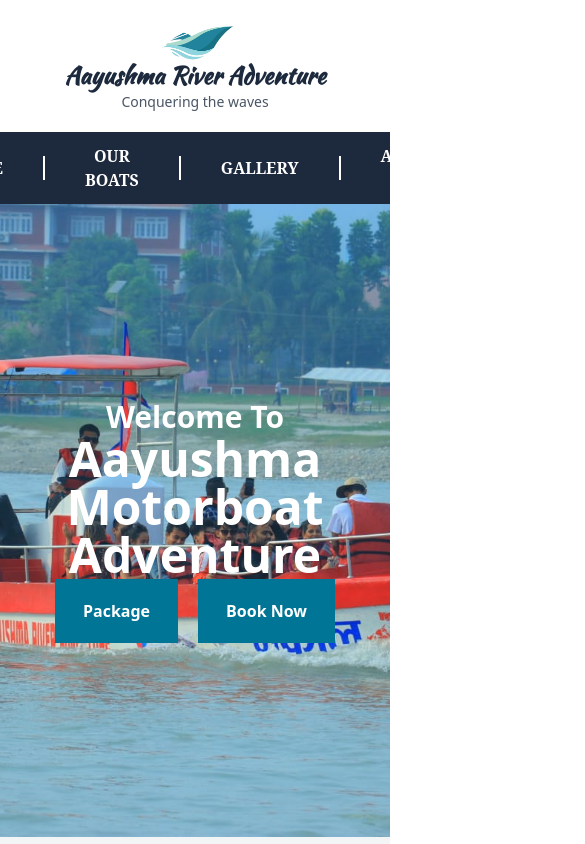
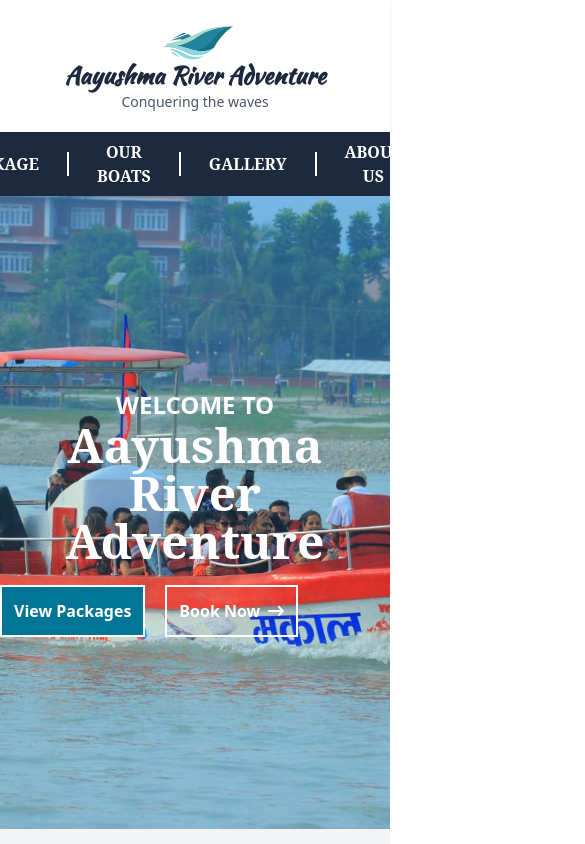
Before and after one commit to ashish10adhikari/Motorboat-website, a React (Vite) app in the folder Frontend/: page / in a window 390 px wide. Shown: the top 844 px of the page, 585 px wide, since content can reach past the window. Built offline with nearby package versions, Linux system fonts and the light colour scheme; no server answers.

Commit message:
ui changes

```diff
--- a/Frontend/package.json
+++ b/Frontend/package.json
@@ -22,6 +22,7 @@
     "react-icons": "^5.5.0",
     "react-router-dom": "^7.1.5",
     "react-spring-3d-carousel": "^1.3.4",
+    "swiper": "^11.2.8",
     "tailwindcss": "^4.0.3",
     "uuid": "^11.1.0"
   },
--- a/Frontend/src/Component/Hero.jsx
+++ b/Frontend/src/Component/Hero.jsx
@@ -1,19 +1,26 @@
-import React from 'react'
-import hero from '../assets/bg.jpg';
+import React from "react";
+import hero from "../assets/bg.jpg";
+import { FaArrowRightLong } from "react-icons/fa6";
 const Hero = () => {
   return (
-    <div style={{backgroundImage: `url(${hero})`}} className="bg-cover bg-center h-[75vh] flex items-center justify-center text-white font-bold">
-      <div className='text-center'>
-        <h2 className='text-3xl'>Welcome To</h2>
-        <h1 className='text-5xl'>Aayushma Motorboat Adventure</h1>
-        <div className='gap-5 flex justify-center'>
-          <button className='bg-cyan-700 py-5 px-7'>Package</button>
-            <button className='bg-cyan-700 py-5 px-7'>Book Now</button>
+    <div
+      style={{ backgroundImage: `url(${hero})` }}
+      className="bg-cover bg-center h-[75vh] flex flex-col items-center justify-center text-white font-bold"
+    >
+      <div className="text-center top-50 left-40">
+        <h2 className="text-2xl">WELCOME TO</h2>
+        <h1 className="text-5xl font-secondary">Aayushma River Adventure</h1>
+        <div className="gap-5 flex justify-start mt-5">
+          <button className="bg-cyan-700 p-3 border-2 text-white border-white hover:bg-white hover:text-cyan-700 hover:border-cyan-700 hover:scale-105 transition-all duration-500">
+            View Packages
+          </button>
+          <button className="text-white p-3 border-2 border-white hover:border-cyan-700 hover:scale-105 transition-all duration-500 flex justify-center items-center gap-2">
+            Book Now <FaArrowRightLong />
+          </button>
         </div>
       </div>
+    </div>
+  );
+};
 
-    </div>
-  )
-}
-
-export default Hero
+export default Hero;
--- a/Frontend/src/Component/Navbar.jsx
+++ b/Frontend/src/Component/Navbar.jsx
@@ -7,8 +7,8 @@
     <>
       <Topbar/>
 
-      <div className=" w-full bg-slate-800 text-white text-center py-2">
-        <ul className="flex justify-center gap-5 h-14 items-center">
+      <div className=" w-full bg-slate-800 text-white text-center py-2 sticky top-30 z-50">
+        <ul className="flex justify-center gap-2 h-12 items-center">
           <span className="border-1 h-6"></span>
           <NavLink
             to="/"
--- a/Frontend/src/Component/Package.jsx
+++ b/Frontend/src/Component/Package.jsx
@@ -6,19 +6,19 @@
 const Package = () => {
   return (
     <div
-      className="py-16 px-5 bg-gray-100"
-      style={{
-        backgroundImage: `url(${bg})`,
-        backgroundAttachment: "fixed",
-        backgroundSize: "cover",
-        backgroundPosition: "center",
-      }}
+      className="py-6 px-5 bg-gray-100"
+      // style={{
+      //   backgroundImage: `url(${bg})`,
+      //   backgroundAttachment: "fixed",
+      //   backgroundSize: "cover",
+      //   backgroundPosition: "center",
+      // }}
     >
       <div className="text-center mb-12">
-        <h4 className="text-lg text-white font-semibold uppercase">
+        <h4 className="text-lg text-blue-600 font-semibold uppercase">
           Our Packages
         </h4>
-        <h2 className="text-4xl font-bold text-white">
+        <h2 className="text-4xl font-bold ">
           Exciting Experiences at Unmatched Prices
         </h2>
       </div>
--- a/Frontend/src/Component/PackageSlider.jsx
+++ b/Frontend/src/Component/PackageSlider.jsx
@@ -1,6 +1,7 @@
 import React, { useState, useEffect } from "react";
 import Carousel from "react-spring-3d-carousel";
 import { v4 as uuidv4 } from "uuid";
+import { FaChevronRight, FaChevronLeft } from "react-icons/fa";
 
 const PackageSlider = () => {
   const [packageData, setPackageData] = useState([]);
@@ -35,6 +36,15 @@
       .catch((error) => console.error("Error fetching data", error));
   }, []);
 
+  useEffect(() => {
+  if (packageData.length === 0) return;
+  const interval = setInterval(() => {
+    setGoToSlide((prev) => (prev + 1) % packageData.length);
+  }, 2000);
+
+  return () => clearInterval(interval);
+}, [packageData]);
+
 
   return (
     <div className="min-h-screen w-full flex flex-col items-center justify-center p-4">
@@ -45,7 +55,7 @@
             <Carousel
               slides={packageData}
               goToSlide={goToSlide}
-              offsetRadius={2}
+              offsetRadius={10}
               animationConfig={{ tension: 300, friction: 30 }}
             />
           </div>
@@ -55,15 +65,15 @@
             <button
               onClick={() => setGoToSlide((prev) =>
                 (prev - 1 + packageData.length) % packageData.length)}
-              className="px-6 py-2 bg-blue-600 text-white rounded-lg shadow-lg hover:bg-blue-700 transition"
+              className="text-white p-3 hover:text-cyan-700 hover:border-cyan-700 hover:scale-105 transition-all duration-500 flex justify-center items-center"
             >
-              Previous
+              <FaChevronLeft/>
             </button>
             <button
               onClick={() => setGoToSlide((prev) => (prev + 1) % packageData.length)}
-              className="px-6 py-2 bg-blue-600 text-white rounded-lg shadow-lg hover:bg-blue-700 transition"
+              className="text-white p-3 hover:text-cyan-700 hover:border-cyan-700 hover:scale-105 transition-all duration-500 flex justify-center items-center"
             >
-              Next
+              <FaChevronRight/>
             </button>
           </div>
         </>
--- a/Frontend/src/Component/Showcase.jsx
+++ b/Frontend/src/Component/Showcase.jsx
@@ -26,7 +26,7 @@
       </div>
       <ul className="col-span-1 justify-center items-center flex flex-col gap-5 text-xl bg-slate-800 text-white p-10">
         <li>
-          <FontAwesomeIcon icon={faPeopleGroup} /> Group Tours
+          <FontAwesomeIcon icon={faPeopleGroup} /> Family Friendly
         </li>
         <li>
           <FontAwesomeIcon icon={faStar} /> Top Rated
--- a/Frontend/src/Component/Topbar.jsx
+++ b/Frontend/src/Component/Topbar.jsx
@@ -3,7 +3,7 @@
 
 const Topbar = () => {
   return (
-    <div className="flex flex-col md:flex-row items-center justify-center p-5 w-full">
+     <div className="sticky top-0 z-50 flex flex-col md:flex-row items-center justify-center p-5 w-full bg-white shadow">
       <img src={logo} alt="Logo" className="md:w-44 md:h-20 w-20 h-10" />
       <h1 className="text-2xl md:text-4xl lg:text-5xl font-bold font-primary text-slate-800">
         Aayushma River Adventure
```
Also changed, not shown: Frontend/src/Layout/Layout.jsx (+11 -10 lines), 1 other file (tests, documents, lock files or other folders).
